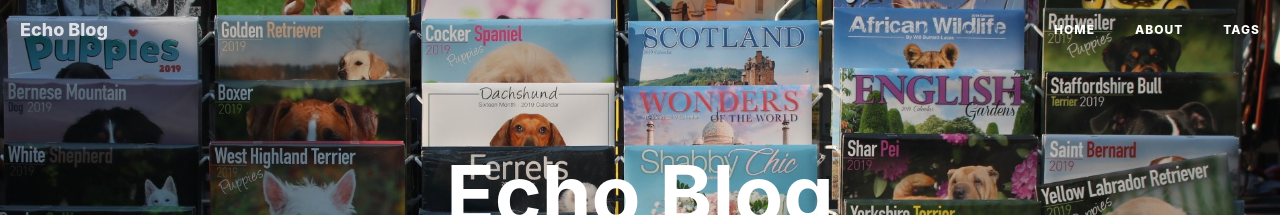
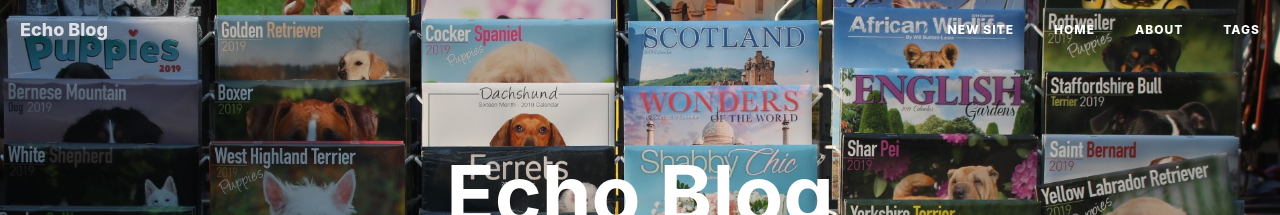
Before and after one commit to Echo-Ji/Echo-Ji.github.io, a Jekyll site: the page built from index.html, in a window 1280 px wide and 900 px high. Shown: the top 215 px of the window. Built offline with Jekyll 4.4.1, drawn with Linux system fonts in a browser that asks for light colours; nearby versions of some CDN libraries; formulas are drawn with MathJax 3; the list of posts is cut into pages by our own code; comment, search, counter and statistics services are not loaded.

Commit message:
:rocket: add href to new site

```diff
--- a/_config.yml
+++ b/_config.yml
@@ -7,6 +7,7 @@
 keyword: "Echo, Echo Blog, Echo的博客"
 url: "http://Echo-Ji.github.io"          # your host, for absolute URL
 baseurl: ""      # for example, '/blog' if your blog hosted on 'host/blog'
+baseurl_new: "/blogs"
 github_repo: "https://github.com/Echo-Ji/Echo-Ji.github.io.git" # you code repository
 
 # Sidebar settings
--- a/_includes/nav.html
+++ b/_includes/nav.html
@@ -16,6 +16,9 @@
         <div id="huxblog_navbar">
             <div class="navbar-collapse">
                 <ul class="nav navbar-nav navbar-right">
+                    <li>
+                        <a href="{{ site.baseurl_new }}/">New Site</a>
+                    </li>
                     <li>
                         <a href="{{ site.baseurl }}/">Home</a>
                     </li>
```
